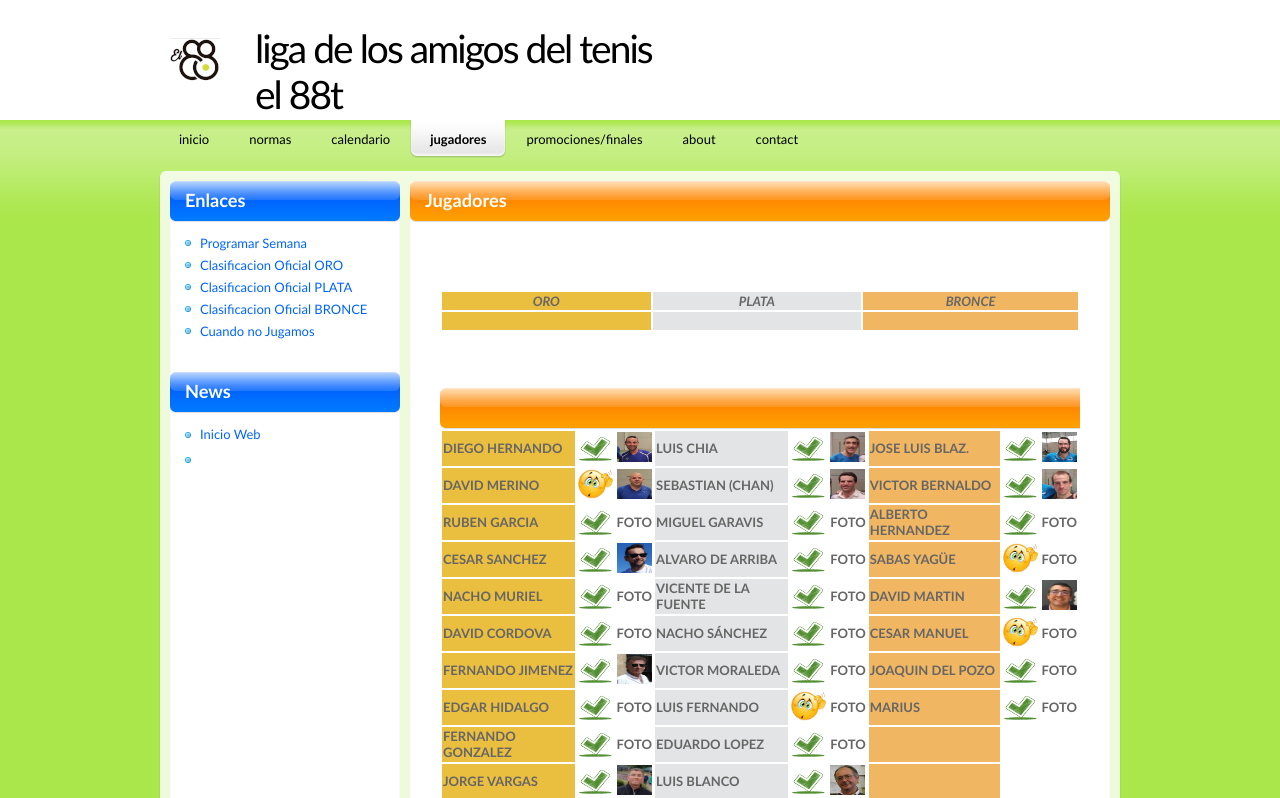
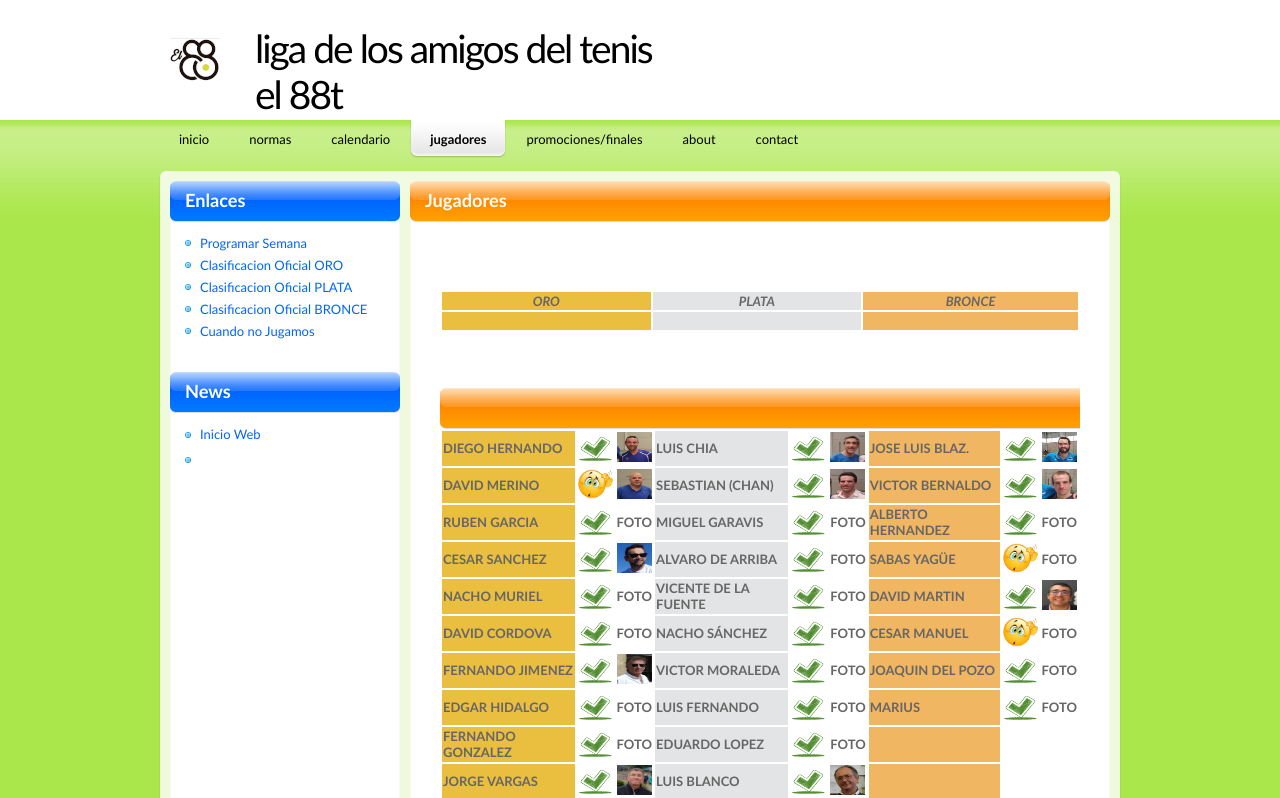
Before and after one commit to fernandojimenezcrespo/web_tenis, a plain HTML site: page jugadores.html in a window 1280 px wide. Shown: the top 798 px of the page. Drawn offline with Linux system fonts and the light colour scheme.

Commit message:
confirmacion juegador

```diff
--- a/jugadores.html
+++ b/jugadores.html
@@ -174,7 +174,7 @@
                 <td><img src="images/accept_ok_green.png" height="30" width="35" />
                 <td>FOTO</td>
                 <td bgcolor="#e3e4e5">LUIS FERNANDO </td>
-                <td><img src="images/emoticono_pensando.png" height="30" width="35" />
+                <td><img src="images/accept_ok_green.png" height="30" width="35" />
                 <td>FOTO</td>
                 <td bgcolor="#F1B661">MARIUS</td>
                 <td><img src="images/accept_ok_green.png" height="30" width="35" />
```
